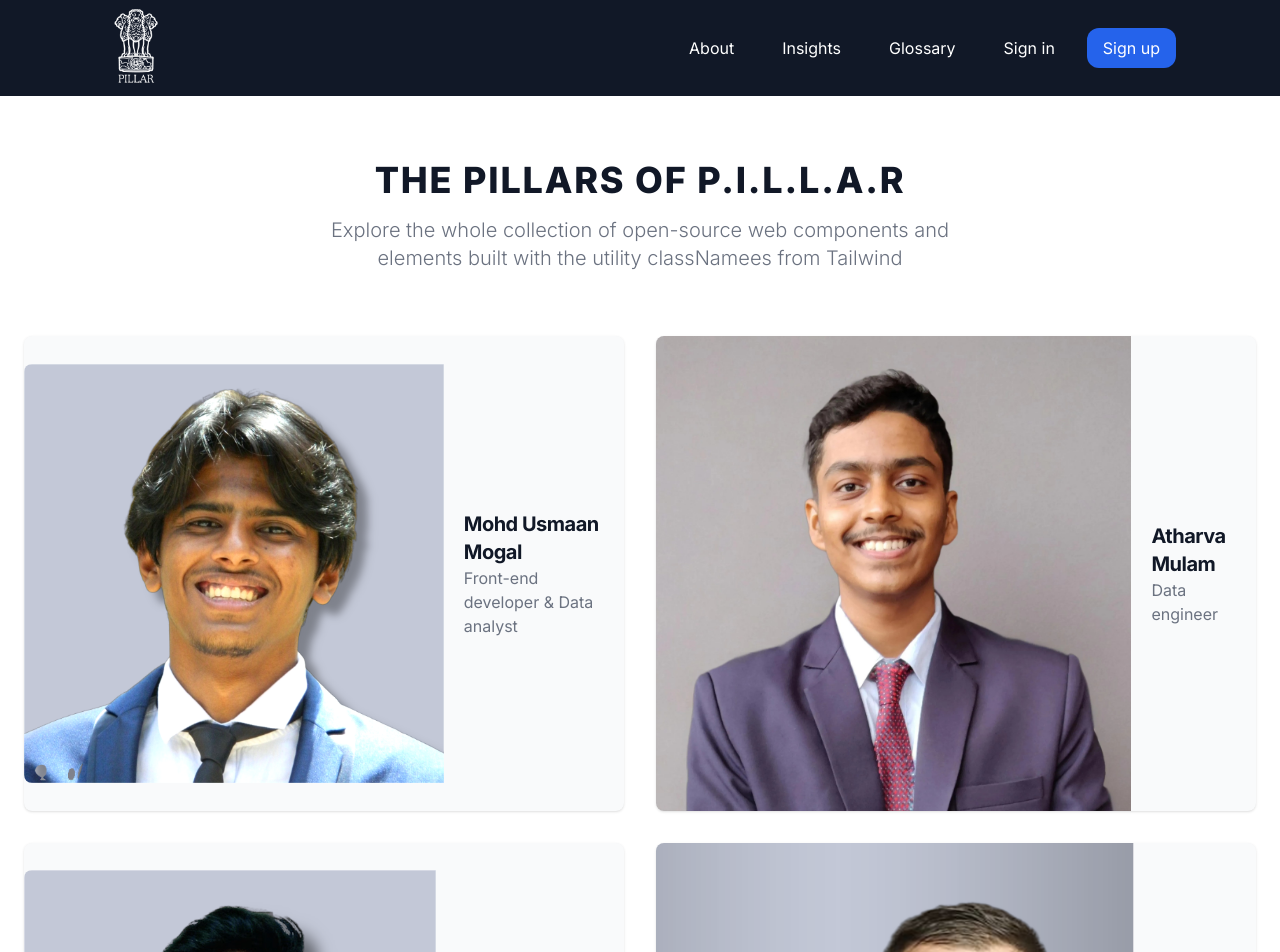
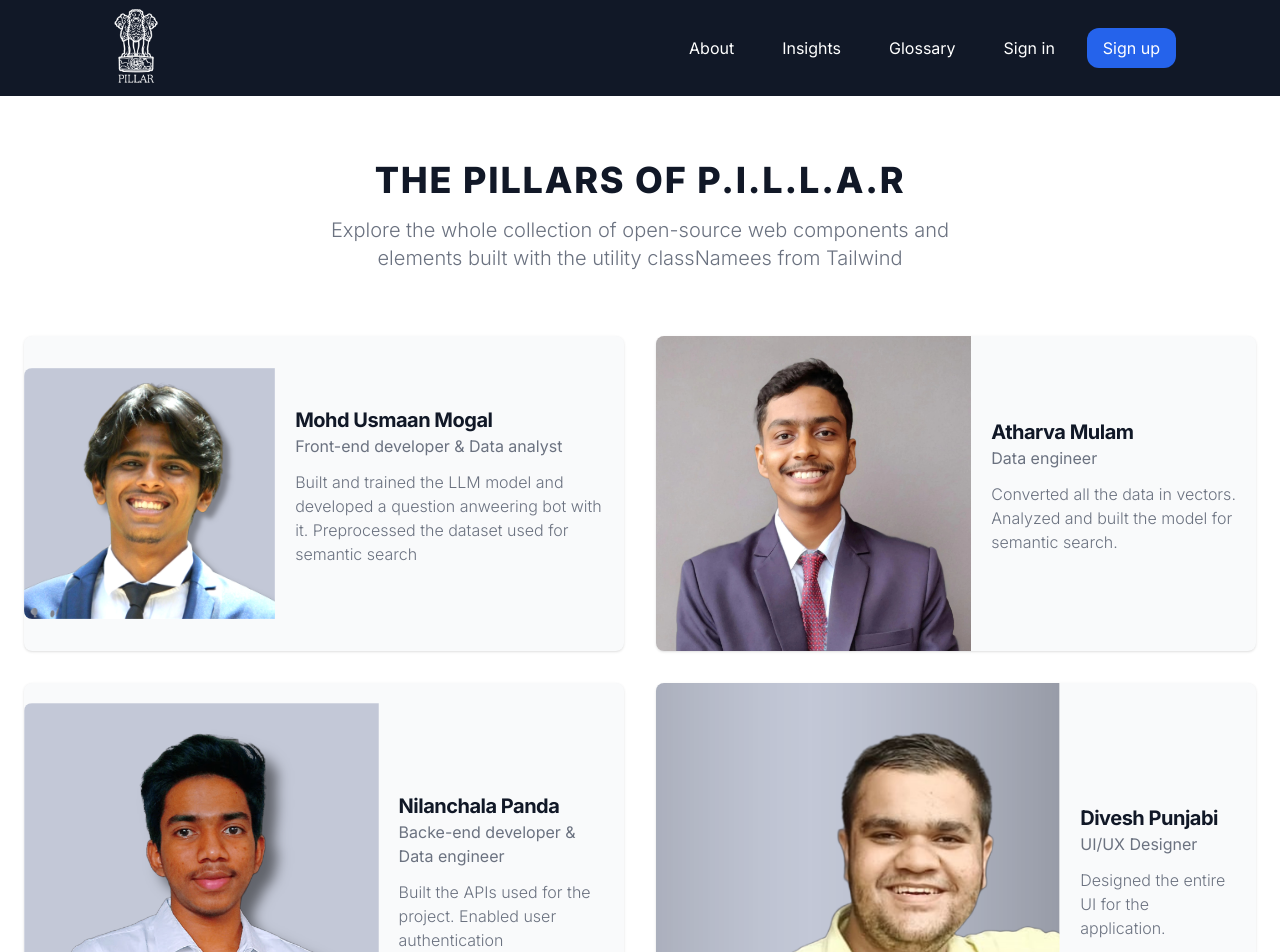
Before and after one commit to illusionist52/P.I.L.LA.R, a Next.js app: page /about in a window 1280 px wide. Shown: the top 952 px of the page. Built offline with nearby package versions, Linux system fonts and the light colour scheme.

Commit message:
minor changes

```diff
--- a/app/about/page.jsx
+++ b/app/about/page.jsx
@@ -33,10 +33,11 @@ const page = () => {
                 <span className="text-gray-500 dark:text-gray-400">
                   Front-end developer & Data analyst
                 </span>
-                {/* <p className="mt-3 mb-4 font-light text-gray-500 dark:text-gray-400">
-                  Bonnie drives the technical strategy of the flowbite platform
-                  and brand.
-                </p> */}
+                <p className="mt-3 mb-4 font-light text-gray-500 dark:text-gray-400">
+                  Built and trained the LLM model and developed a question
+                  anweering bot with it. Preprocessed the dataset used for
+                  semantic search
+                </p>
               </div>
             </div>
             <div className="items-center bg-gray-50 rounded-lg shadow sm:flex dark:bg-gray-800 dark:border-gray-700">
@@ -51,8 +52,12 @@ const page = () => {
                 <h3 className="text-xl font-bold tracking-tight text-gray-900 dark:text-white">
                   <p>Atharva Mulam</p>
                 </h3>
-                <span className="text-gray-500 dark:text-gray-400">Data engineer</span>
-
+                <span className="text-gray-500 dark:text-gray-400">
+                  Data engineer
+                </span>
+                <p className="mt-3 mb-4 font-light text-gray-500 dark:text-gray-400">
+                 Converted all the data in vectors. Analyzed and built the model for semantic search.
+                </p>
               </div>
             </div>
             <div className="items-center bg-gray-50 rounded-lg shadow sm:flex dark:bg-gray-800 dark:border-gray-700">
@@ -70,7 +75,9 @@ const page = () => {
                 <span className="text-gray-500 dark:text-gray-400">
                   Backe-end developer & Data engineer
                 </span>
-
+                <p className="mt-3 mb-4 font-light text-gray-500 dark:text-gray-400">
+                  Built the APIs used for the project. Enabled user authentication
+                </p>
               </div>
             </div>
             <div className="items-center bg-gray-50 rounded-lg shadow sm:flex dark:bg-gray-800 dark:border-gray-700">
@@ -88,7 +95,9 @@ const page = () => {
                 <span className="text-gray-500 dark:text-gray-400">
                   UI/UX Designer
                 </span>
-
+                <p className="mt-3 mb-4 font-light text-gray-500 dark:text-gray-400">
+                 Designed the entire UI for the application.
+                </p>
               </div>
             </div>
           </div>
```
